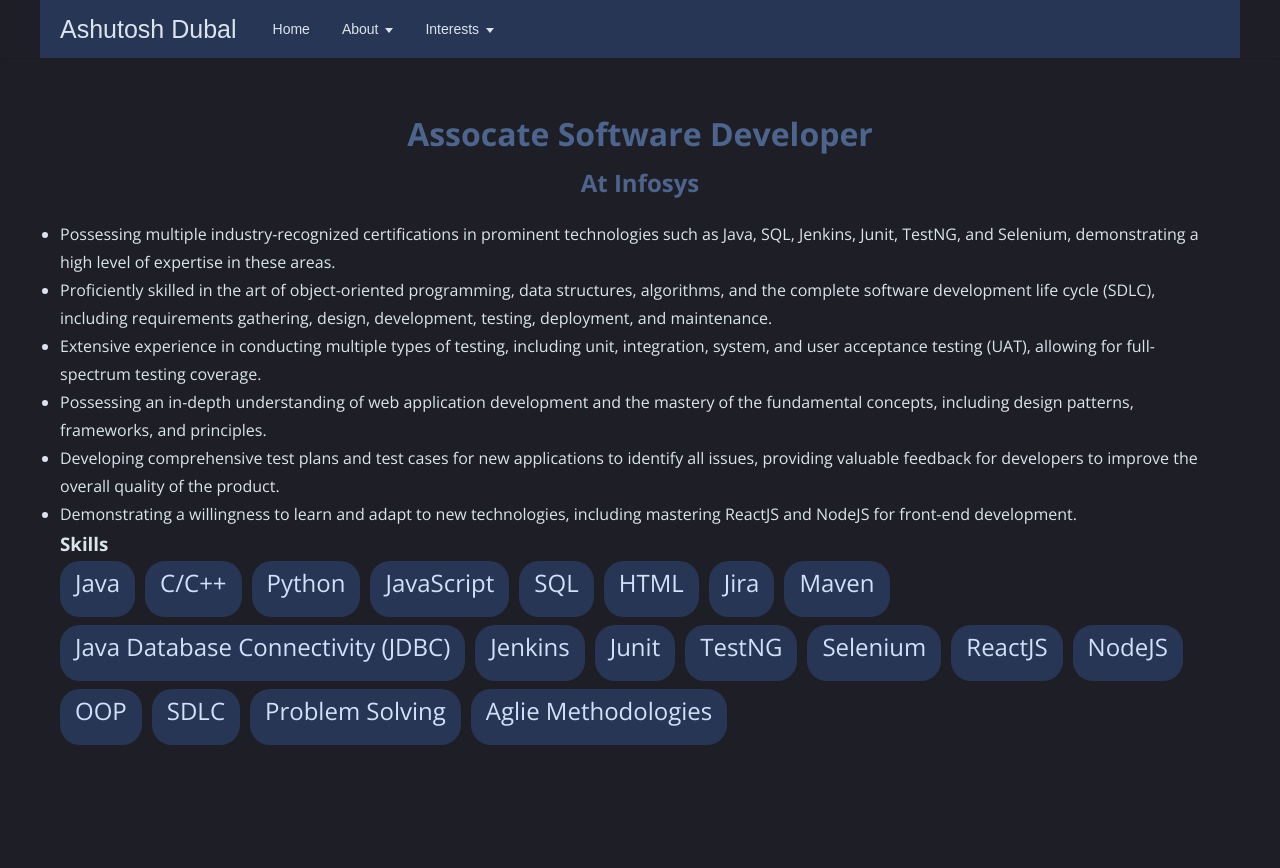
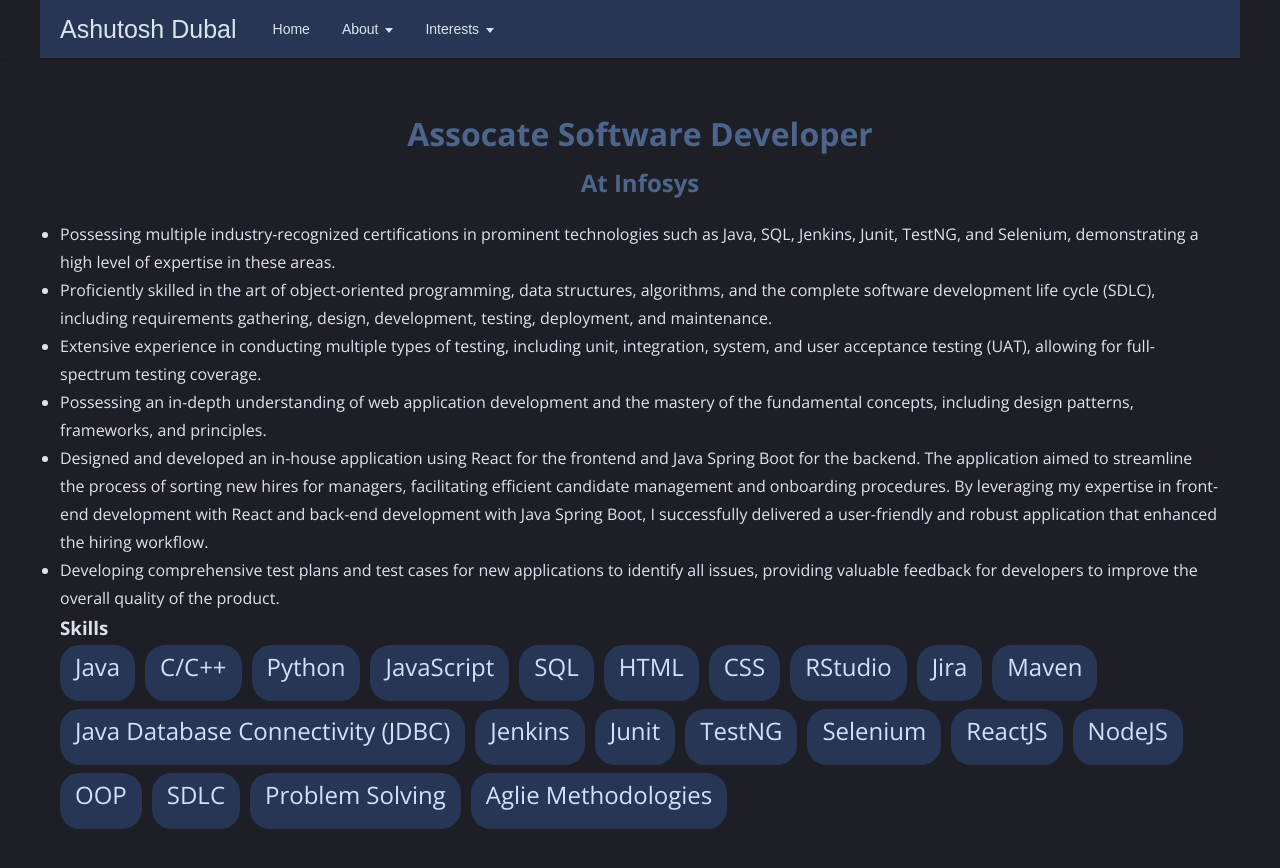
Before and after one commit to Ashutosh-Dubal/my-projects, a React (Create React App) app: page /experience/infosys-job in a window 1280 px wide. Shown: the top 868 px of the page. Before the commit the page ends 801 px from the top, so only its background shows below. Built offline with nearby package versions, Linux system fonts and the light colour scheme.

Commit message:
updated infosysjob page

```diff
--- a/src/routes/infosys-job.js
+++ b/src/routes/infosys-job.js
@@ -2,7 +2,7 @@
 import '../Styling/jobPage.css';
 
 const InfosysJob = () => {
-  const skills = ['Java', 'C/C++', 'Python', 'JavaScript', 'SQL', 'HTML', 'Jira', 'Maven', 'Java Database Connectivity (JDBC)', 'Jenkins', 'Junit', 'TestNG', 'Selenium', 'ReactJS', 'NodeJS', 'OOP', 'SDLC', 'Problem Solving', 'Aglie Methodologies'];
+  const skills = ['Java', 'C/C++', 'Python', 'JavaScript', 'SQL', 'HTML', 'CSS', 'RStudio', 'Jira', 'Maven', 'Java Database Connectivity (JDBC)', 'Jenkins', 'Junit', 'TestNG', 'Selenium', 'ReactJS', 'NodeJS', 'OOP', 'SDLC', 'Problem Solving', 'Aglie Methodologies'];
 
   return (
     <div className='job-page'>
@@ -18,8 +18,8 @@
           <li>Proficiently skilled in the art of object-oriented programming, data structures, algorithms, and the complete software development life cycle (SDLC), including requirements gathering, design, development, testing, deployment, and maintenance.</li>
           <li>Extensive experience in conducting multiple types of testing, including unit, integration, system, and user acceptance testing (UAT), allowing for full-spectrum testing coverage.</li>
           <li>Possessing an in-depth understanding of web application development and the mastery of the fundamental concepts, including design patterns, frameworks, and principles.</li>
+          <li>Designed and developed an in-house application using React for the frontend and Java Spring Boot for the backend. The application aimed to streamline the process of sorting new hires for managers, facilitating efficient candidate management and onboarding procedures. By leveraging my expertise in front-end development with React and back-end development with Java Spring Boot, I successfully delivered a user-friendly and robust application that enhanced the hiring workflow.</li>
           <li>Developing comprehensive test plans and test cases for new applications to identify all issues, providing valuable feedback for developers to improve the overall quality of the product.</li>
-          <li>Demonstrating a willingness to learn and adapt to new technologies, including mastering ReactJS and NodeJS for front-end development.</li>
         </ul>
       </div>
 
```
